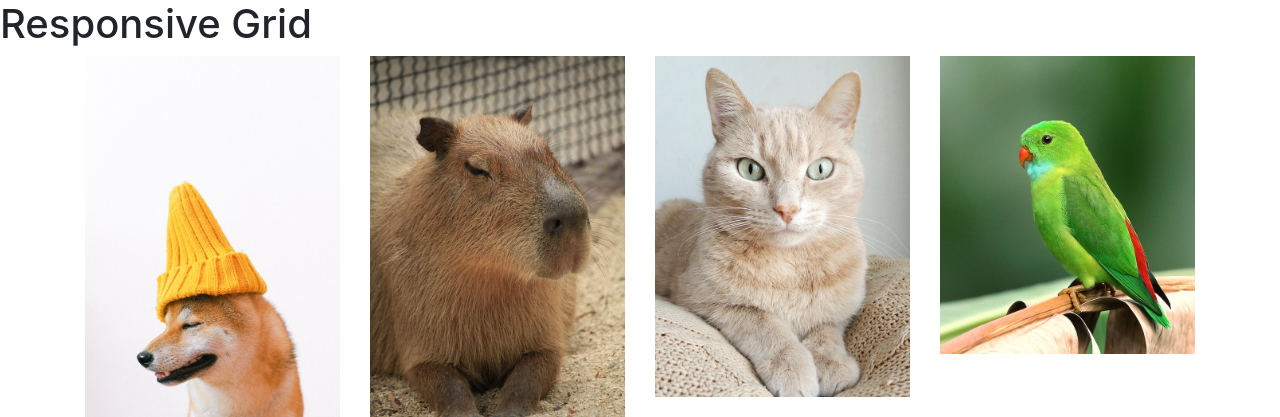
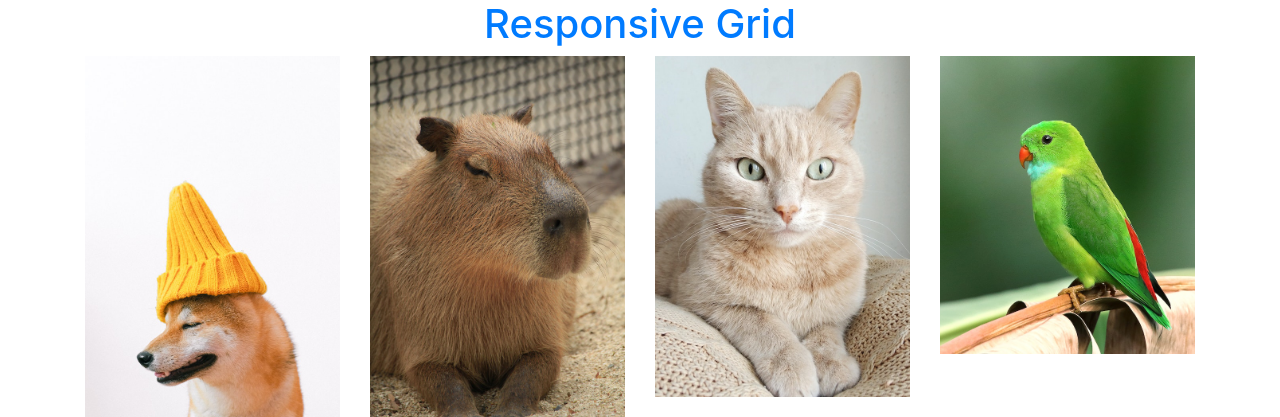
Before and after one commit to genarationth/bt_grid-maysunktong, a website: page index.html in a window 1280 px wide. Shown: the top 417 px of the page. Drawn offline with nearby package versions, Linux system fonts and the light colour scheme.

Commit message:
Text align center

```diff
--- a/index.html
+++ b/index.html
@@ -19,7 +19,7 @@
     <title>Hello, world!</title>
   </head>
   <body>
-    <h1>Responsive Grid</h1>
+    <h1 class="text-primary text-center">Responsive Grid</h1>
     <div class="container">
       <div class="row">
         <div class="col-sm-6 col-md-4 col-lg-3">
```
